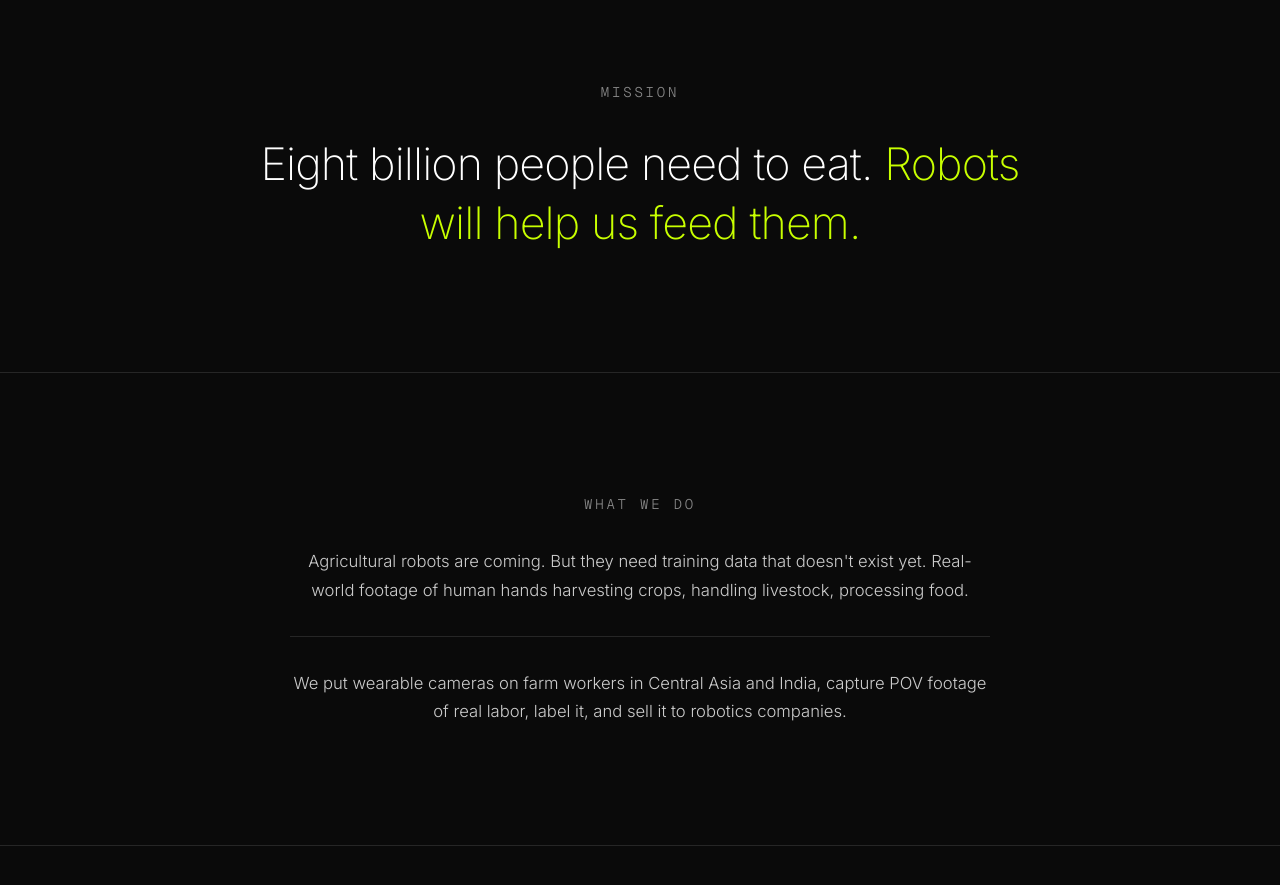
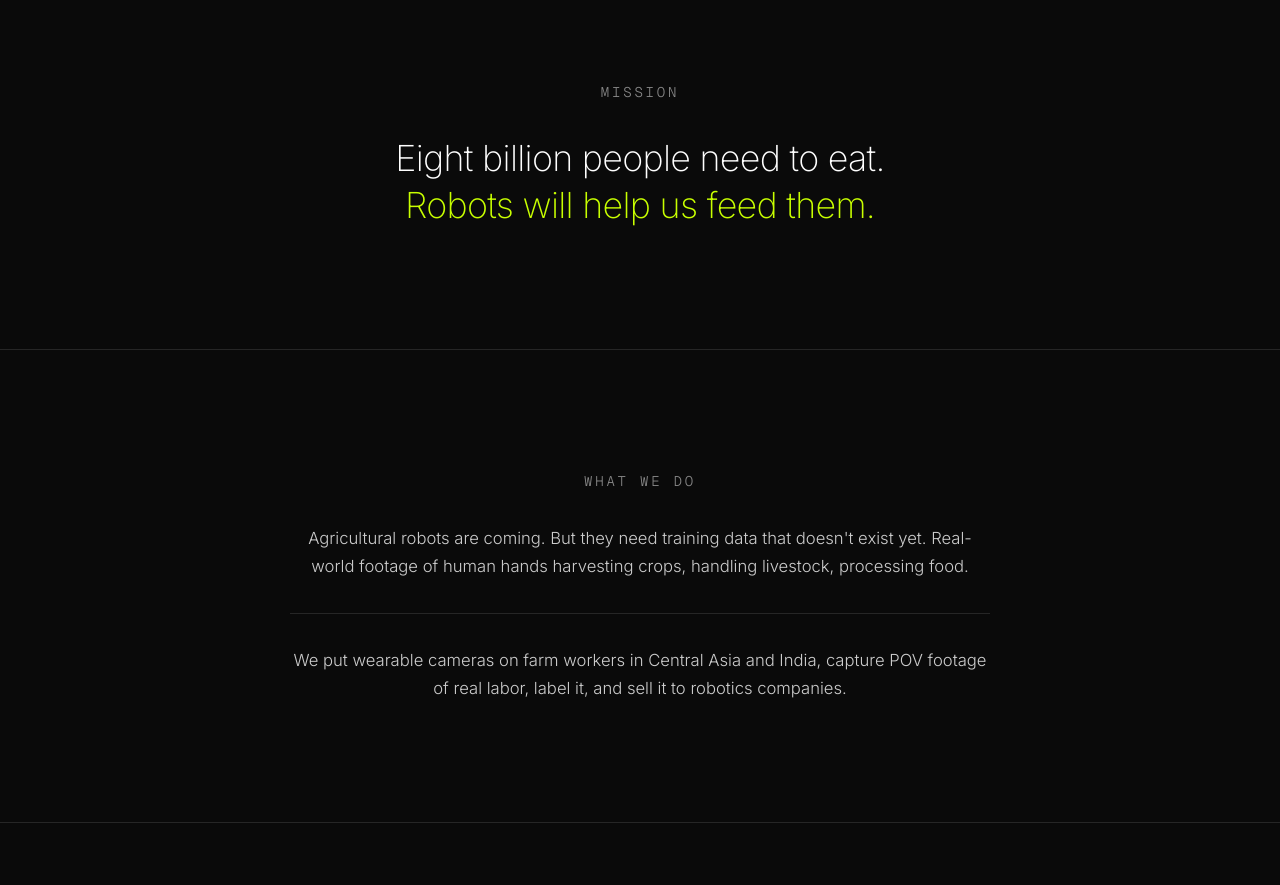
Before and after one commit to sardorr02/twolabs, a Next.js app: page / in a window 1280 px wide. Shown: the part 840-1725 px from the top of the page. Built offline with nearby package versions, Linux system fonts and the light colour scheme.

Commit message:
Mission: add line break between sentences, reduce font 20%

```diff
--- a/app/globals.css
+++ b/app/globals.css
@@ -233,7 +233,7 @@ h3 {
 
 /* Mission */
 .mission-text {
-  font-size: clamp(28px, 3.5vw, 48px);
+  font-size: clamp(22px, 2.8vw, 38px);
   font-weight: 200;
   letter-spacing: -0.02em;
   line-height: 1.3;
--- a/app/page.tsx
+++ b/app/page.tsx
@@ -30,7 +30,9 @@ export default function Home() {
       {/* Mission */}
       <Section id="mission" label="MISSION">
         <p className="mission-text reveal reveal-delay-1">
-          {COPY.mission.line1} <em>{COPY.mission.line2}</em>
+          {COPY.mission.line1}
+          <br />
+          <em>{COPY.mission.line2}</em>
         </p>
       </Section>
 
```
